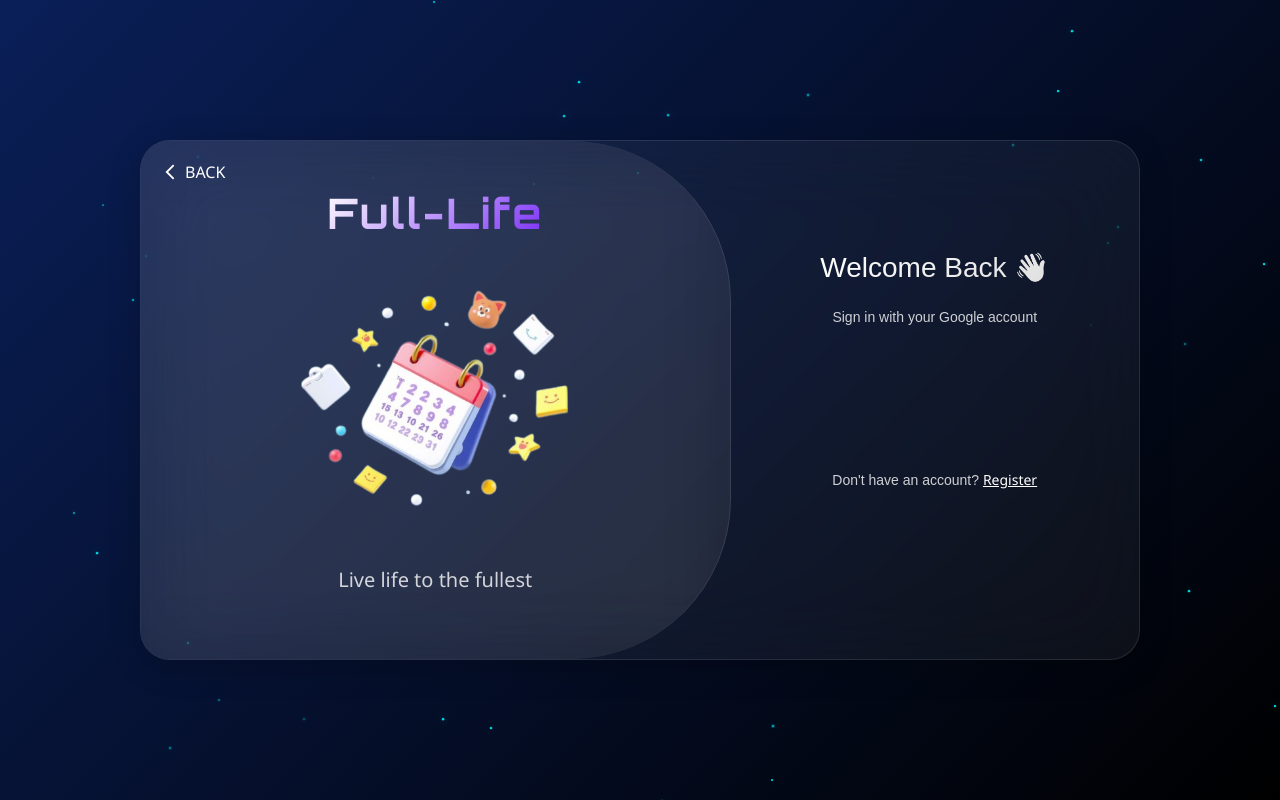
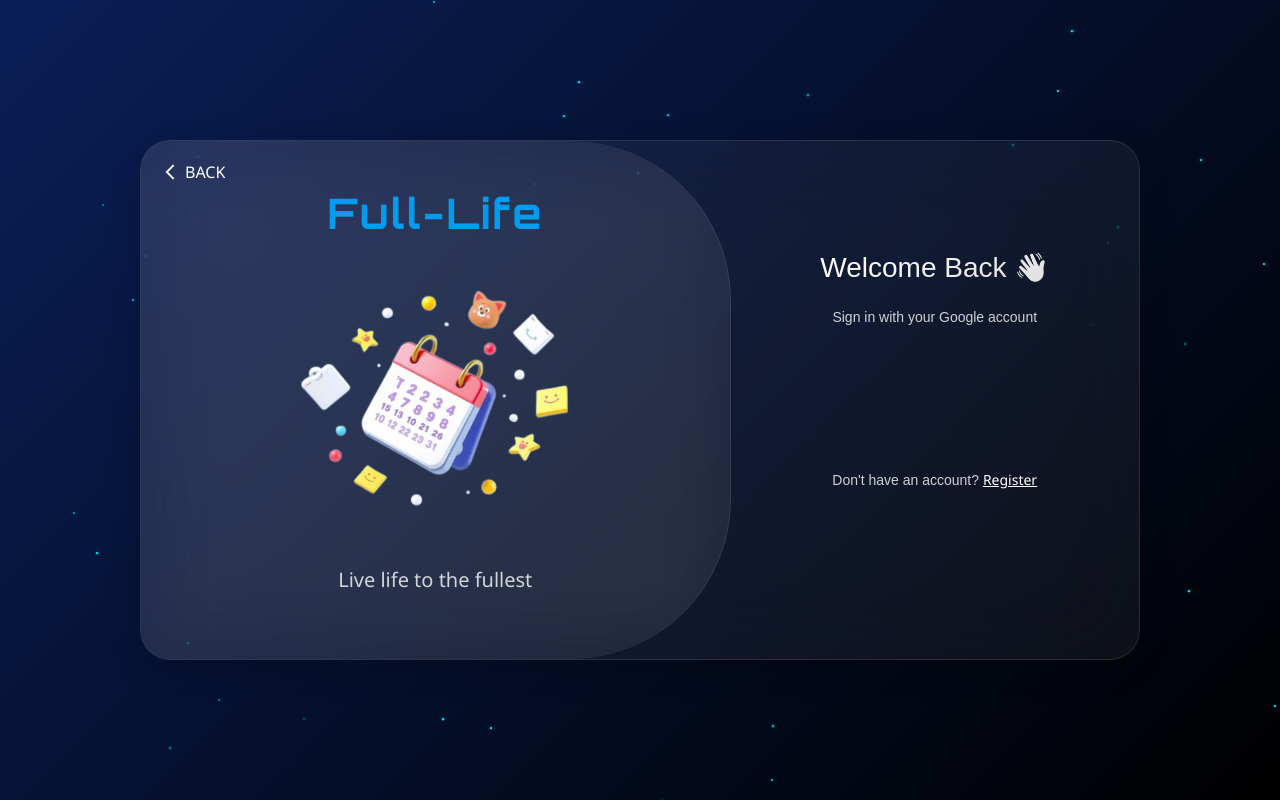
Before and after one commit to UCR25/Full-Life, a React (Vite) app in the folder full-life/: page /login in a window 1280 px wide. Built offline with nearby package versions, Linux system fonts and the light colour scheme; a web font is replaced by a local one.

Commit message:
Moved files to welcome dir

```diff
--- a/full-life/src/App.jsx
+++ b/full-life/src/App.jsx
@@ -1,6 +1,6 @@
 import { useState } from 'react'
 import { BrowserRouter as Router, Routes, Route } from "react-router-dom";
-import Landing from './screen/landing'
+import Landing from './welcome/landing'
 import Login from './welcome/login'
 
 function App() {
--- a/full-life/src/welcome/login.css
+++ b/full-life/src/welcome/login.css
@@ -76,7 +76,8 @@
   font-size: 42px;
   font-weight: 700;
   font-family: 'Orbitron', sans-serif;
-  background: linear-gradient(135deg, #ffffff 0%, #7b2ff7 100%);
+  /* background: #9b6ee4; */
+  background: rgba(0, 168, 255, 0.9);
   -webkit-background-clip: text;
   background-clip: text;
   -webkit-text-fill-color: transparent;
```
Also changed, not shown: full-life/src/welcome/landing.css (renamed from full-life/src/screen/landing.css), full-life/src/welcome/landing.jsx (renamed from full-life/src/screen/landing.jsx).
